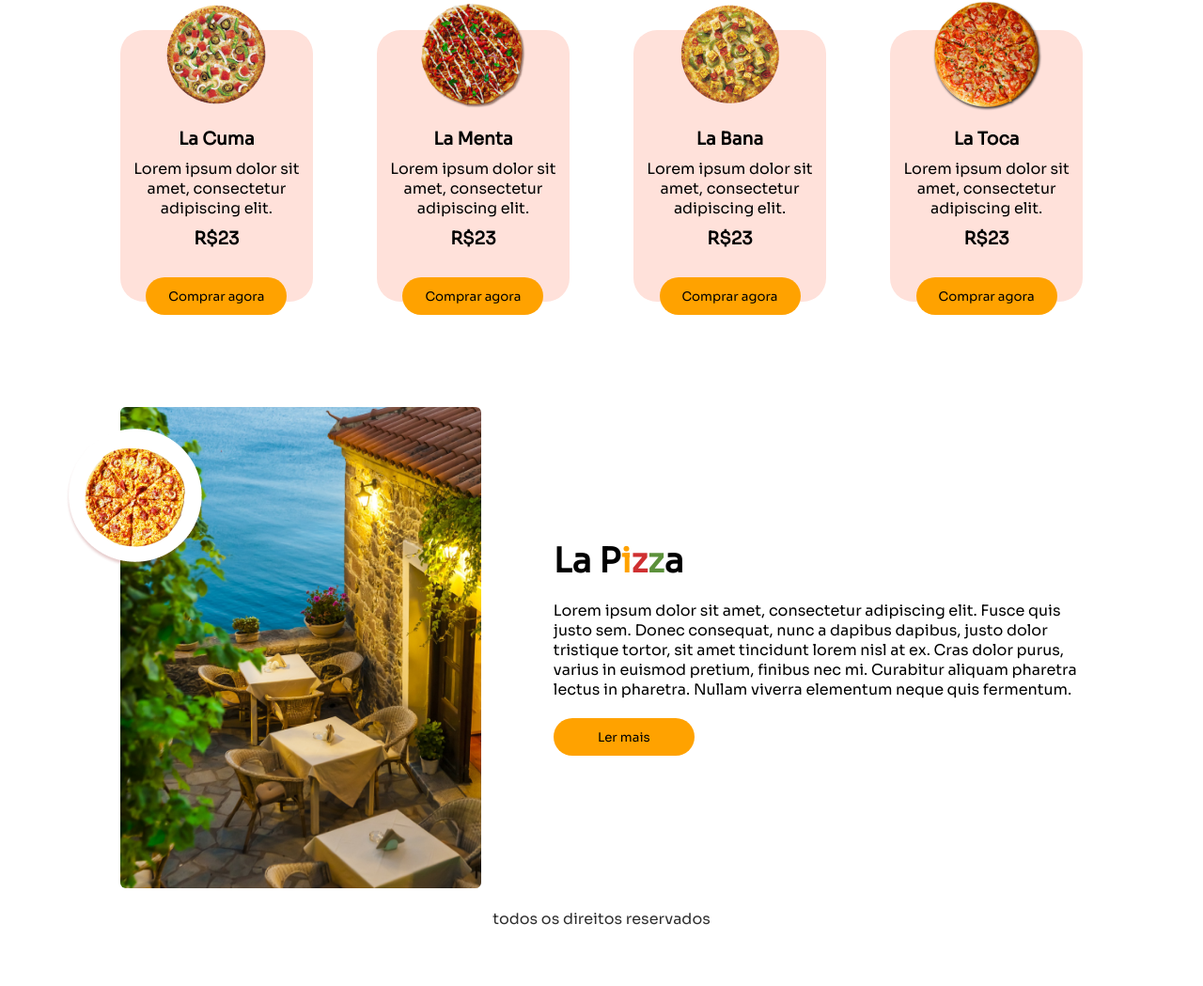
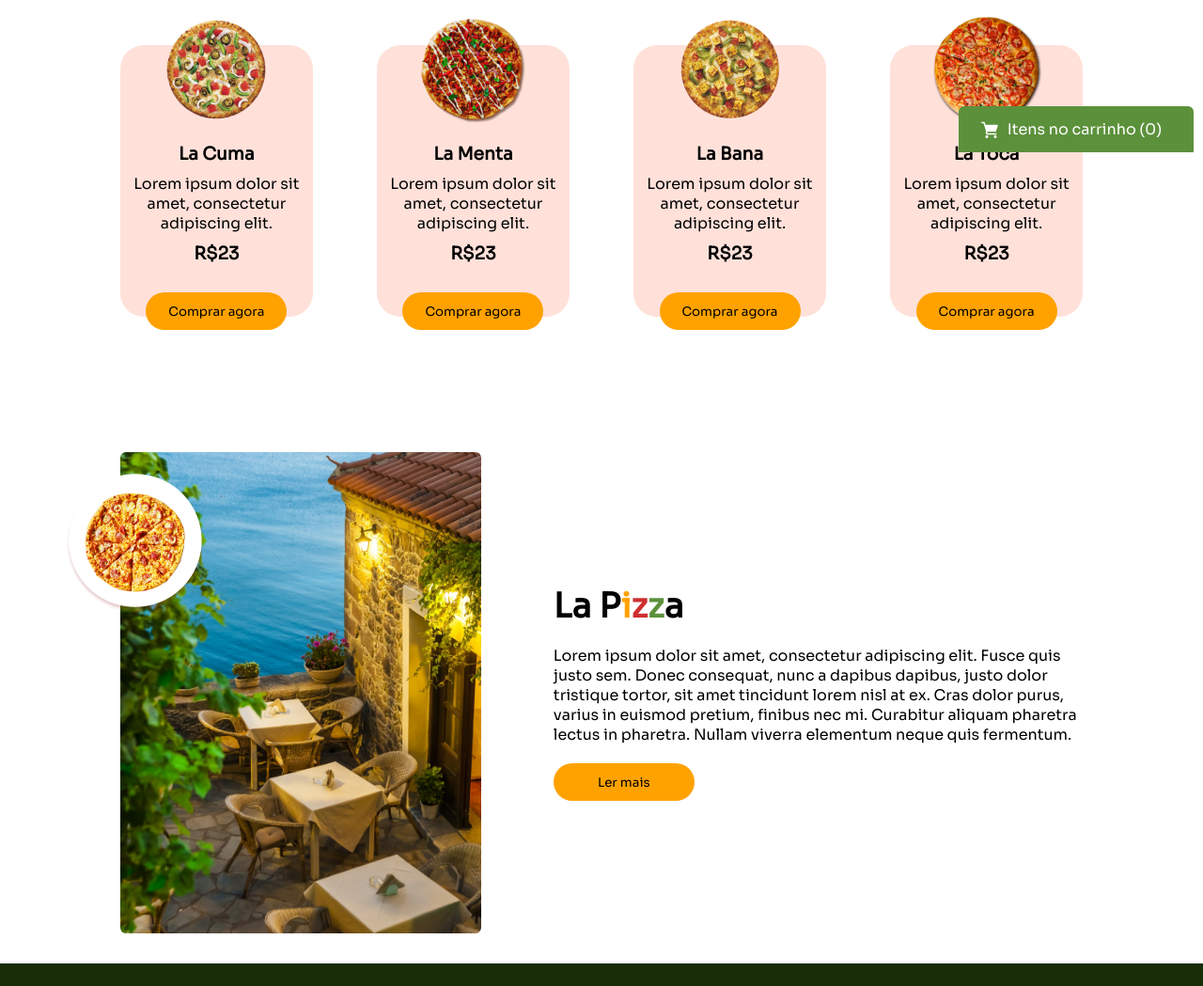
Before and after one commit to ViviSGG/la-pizza, a React (Vite) app: page / in a window 1280 px wide. Shown: the part 638-1687 px from the top of the page at 94% size. Before the commit the page ends 1647 px from the top, so only its background shows below. Built offline with nearby package versions, Linux system fonts and the light colour scheme.

Commit message:
add useState

```diff
--- a/src/assets/style.css
+++ b/src/assets/style.css
@@ -1,8 +1,8 @@
 header {
     display: flex;
     justify-content: center;
-    height: 8vh;
-    background-color: #5C913B;
+    height: 10vh;
+    background-color: #162d08;
 }
 
 nav {
@@ -114,6 +114,7 @@ button {
 .box3 {
     display: flex;
     justify-content: center;
+    padding: 4vh;
 }
 
 .content-box3 {
@@ -154,5 +155,25 @@ footer {
     justify-content: center;
     align-items: center;
     height: 8vh;
-    color: #2E2E2E;
+    color: white;
+    background-color: #162d08;
 }
+
+.compras {
+    display: flex;
+    background-color: #5C913B;
+    position: fixed;
+    width: 250px;
+    bottom: 0;
+    right: 10px;
+    border-radius: 6px 6px 0 0;
+    padding: 14px;
+    color: white;
+    align-items: center;
+    justify-content: center;
+    gap: 10px;
+}
+
+#carrinho {
+    width: 18px;
+}
--- a/src/componentes/Main.jsx
+++ b/src/componentes/Main.jsx
@@ -1,11 +1,27 @@
-import React from "react"
+import React, {useState} from "react"
 import Cuma from "../assets/img-la-pizza/cuma.png"
 import Banana from "../assets/img-la-pizza/banana.png"
 import Menta from "../assets/img-la-pizza/menta.png"
 import Toca from "../assets/img-la-pizza/toca.png"
 import Prato from "../assets/img-la-pizza/prato.png"
+import Carrinho from '../assets/img-la-pizza/carrinho.png'
 
 function Main() {
+
+    const [quantidade, setQuantidade] = useState(0);
+    const [pizza, setPizza] = useState("");
+    const [pizzaImagem, setPizzaImagem] = useState();
+
+    const pizzaCuma = () => {
+        setPizza = ("La Cuma")
+        setPizzaImagem = (Cuma)
+    }
+
+    const pizzaBanana = () => {
+        setPizza = ("La Bana")
+        setPizzaImagem = (Banana)
+    }
+
     return (
         <>
             <main>
@@ -22,7 +38,7 @@ function Main() {
                                 <p>Lorem ipsum dolor sit amet, consectetur adipiscing elit.</p>
                                 <h3>R$23</h3>
                             </div>
-                            <button className="button-card">Comprar agora</button>
+                            <button className="button-card" onClick={pizzaCuma}>Comprar agora</button>
                         </div>
                         <div className="card">
                             <img className="img-card" src={Menta} alt="" />
@@ -40,7 +56,7 @@ function Main() {
                                 <p>Lorem ipsum dolor sit amet, consectetur adipiscing elit.</p>
                                 <h3>R$23</h3>
                             </div>
-                            <button className="button-card">Comprar agora</button>
+                            <button className="button-card" onClick={pizzaBanana}>Comprar agora</button>
                         </div>
                         <div className="card">
                             <img className="img-card" src={Toca} alt="" />
@@ -65,6 +81,14 @@ function Main() {
                         </section>
                     </section>
                 </section>
+                <section className="compras">
+                    <img id="carrinho" src={Carrinho} alt="" />
+                    <p>Itens no carrinho ({quantidade})</p>
+                    <section className="itens">
+                        <h3>{pizza}</h3>
+                        <img src={pizzaImagem} alt="" />
+                    </section>
+                </section>
             </main>
         </>
     )
```
Also changed, not shown: src/assets/img-la-pizza/carrinho.png (added).
